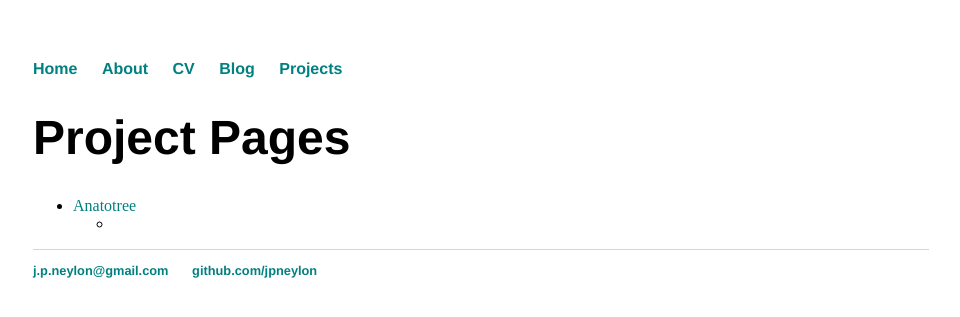
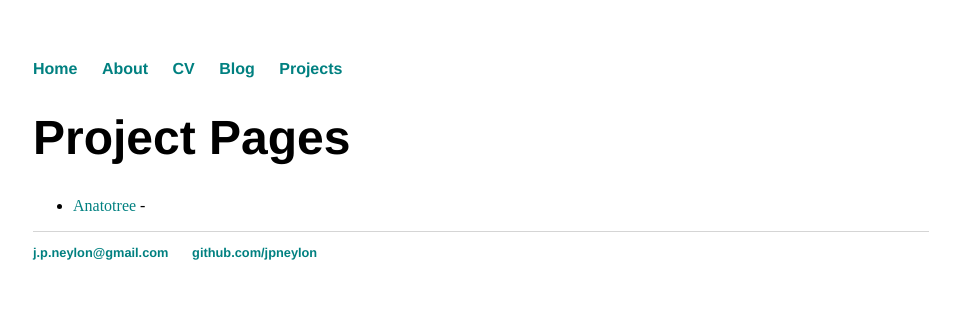
Before and after one commit to jpneylon/jpneylon.github.io, a Jekyll site: the page built from projects/index.html, in a window 1280 px wide. Shown: the top 317 px of the page, without its empty margins (159-1119 px from the left). Built offline with Jekyll 4.4.1, drawn with Linux system fonts in a browser that asks for light colours.

Commit message:
Update index.html

```diff
--- a/projects/index.html
+++ b/projects/index.html
@@ -5,8 +5,9 @@ title: Project Pages
 	<h1>{{ page.title }}</h1>
 	<ul class="projects">
 	  {% for project in site.projects %}
-	    <li><a href="{{ project.link }}" title="{{ project.title }}">{{ project.title }}</a>
-		<ul><li>{{ project.description }}</li></ul>
+	    <li><a href="{{ project.link }}" title="{{ project.title }}">{{ project.title }}</a> -
+		</br>
+		{{ project.description }}
 	    </li>
 	  {% endfor %}
 	</ul>
```
